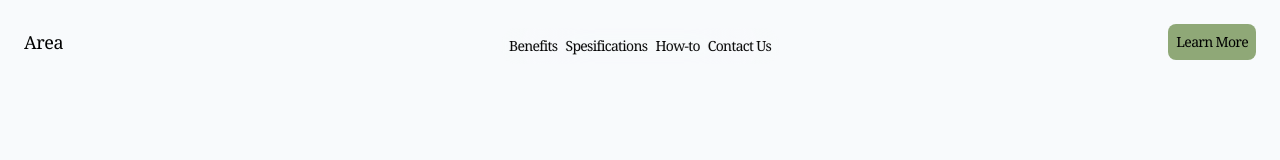
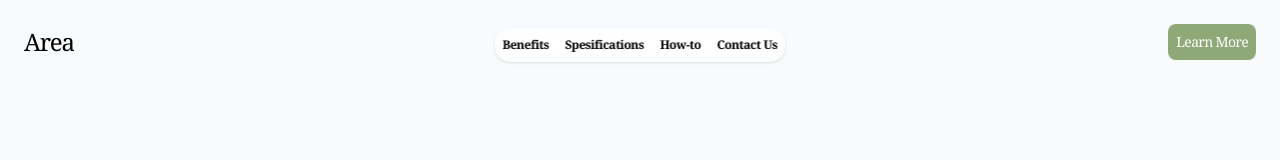
Before and after one commit to ranggays/fe_tutorial, a Next.js app: page / in a window 1280 px wide. Shown: the top 160 px of the page. Built offline with nearby package versions, Linux system fonts and the light colour scheme.

Commit message:
[edit](component): add few changes style for navbar

```diff
--- a/src/components/Navbar.tsx
+++ b/src/components/Navbar.tsx
@@ -10,21 +10,22 @@ export default function Navbar(){
           <div className="flex flex-row justify-between items-center">
 
             <div>
-              <h1 className="hidden sm:flex tracking-tight font-serif text-black text-lg">Area</h1>
+              <h1 className="hidden sm:flex tracking-tighter font-serif text-black text-2xl">Area</h1>
             </div>
-            <div className="hidden sm:flex flex-row gap-2 w-max text-sm font-light fixed top-7 left-1/2 -translate-x-1/2 z-10 rounded-2xl  backdrop-blur-2xl p-2 font-serif text-black tracking-tighter">
-              <a className="hover:text-green-600" href="#">Benefits</a>
-              <a href="#">Spesifications</a>
-              <a href="#">How-to</a>
-              <a href="#">Contact Us</a>
+            <div className="hidden sm:flex flex-row gap-4 font-bold fixed top-7 left-1/2 -translate-x-1/2 z-10 rounded-2xl  backdrop-brightness-150 backdrop-blur-sm shadow-sm p-2 font-serif text-black tracking-tight font">
+              <a className="hover:text-green-600 text-[75%]" href="#">Benefits</a>
+              <a className="hover:text-green-600 text-[75%]" href="#">Spesifications</a>
+              <a className="hover:text-green-600 text-[75%]" href="#">How-to</a>
+              <a className="hover:text-green-600 text-[75%]" href="#">Contact Us</a>
             </div>
 
             <div className="hidden sm:flex bg-[#8FA877] rounded-lg p-2">
-              <button className="text-sm font-serif tracking-tighter hover:font-extralight cursor-pointer">Learn More</button>
+              <button className="text-sm font-serif text-white  tracking-tighter hover:font-extralight cursor-pointer">Learn More</button>
               <span></span>
             </div>
 
-            <div className="sm:hidden fixed w-full p-4 backdrop-blur-lg shadow-lg z-100 rounded-lg top-0 left-0">
+            {/* Nav Mobile */}
+            <div className="sm:hidden fixed w-full p-4 backdrop-grayscale backdrop-blur-2xl z-100 rounded-lg top-0 left-0">
               <div className="flex flex-row justify-between items-center">
                 <h1 className="tracking-tight font-medium text-lg font-mono">Area</h1>
                 <button onClick={() => setIsOpen(!isOpen)}>
@@ -34,12 +35,12 @@ export default function Navbar(){
             </div>
 
             { isOpen && (
-                <div className="fixed top-20 right-6 z-40 w-11/12 rounded-2xl shadow-2xl border border-slate-100 p-4 flex flex-col gap-4 text center sm:hidden animate-in fade-in slide-in-from-top-5 backdrop-blur-2xl text-center">
+                <div className="fixed top-15 right-0 z-40 w-full rounded-b-2xl shadow-lg border  border-none p-4 flex flex-col gap-4 text center sm:hidden animate-in fade-in slide-in-from-top-5 backdrop-grayscale backdrop-blur-2xl text-center items-center font-mono tracking-tighter font-light">
                     <a href="#">Benefits</a>
                     <a href="#">Spesifications</a>
                     <a href="#">How-to</a>
                     <a href="#">Contact Us</a>
-                    <button className="bg-green-500 rounded-lg">
+                    <button className="bg-[#8FA877] w-fit p-2 rounded-lg text-white cursor-pointer">
                         Learn More
                     </button>
                 </div>
```
